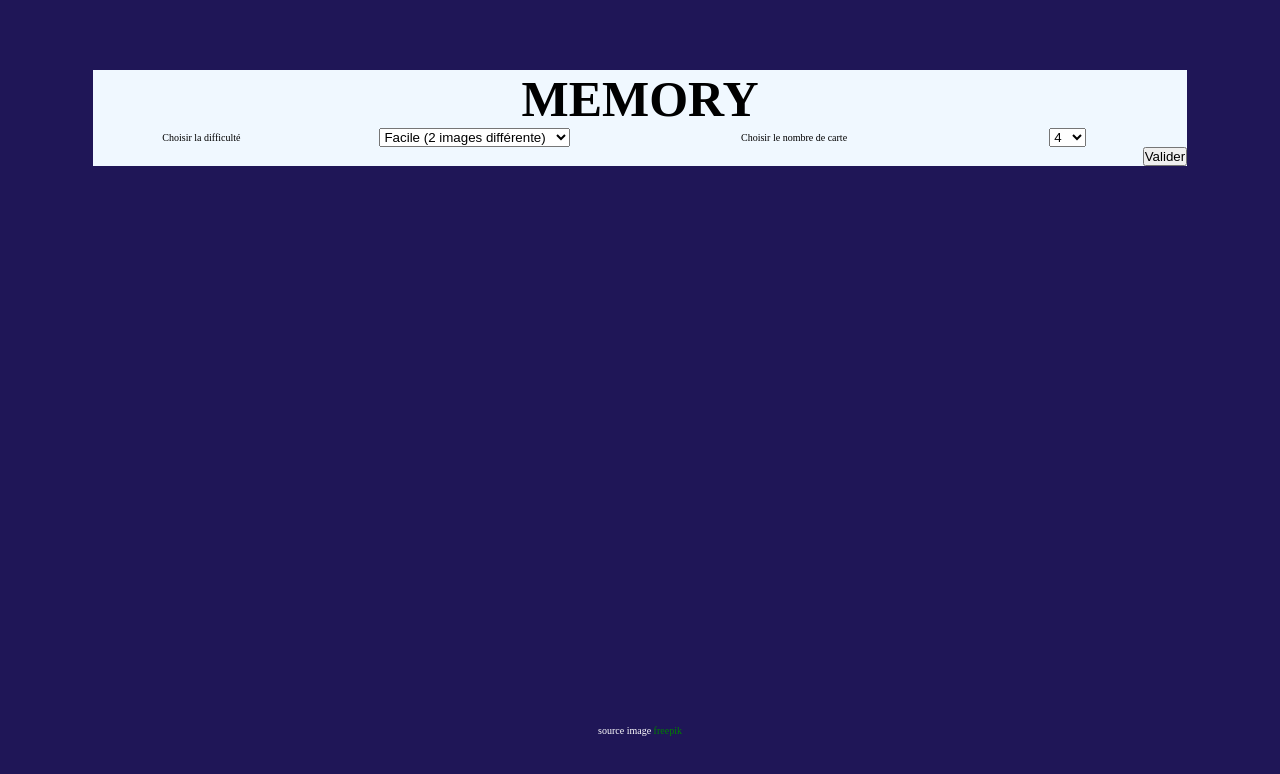
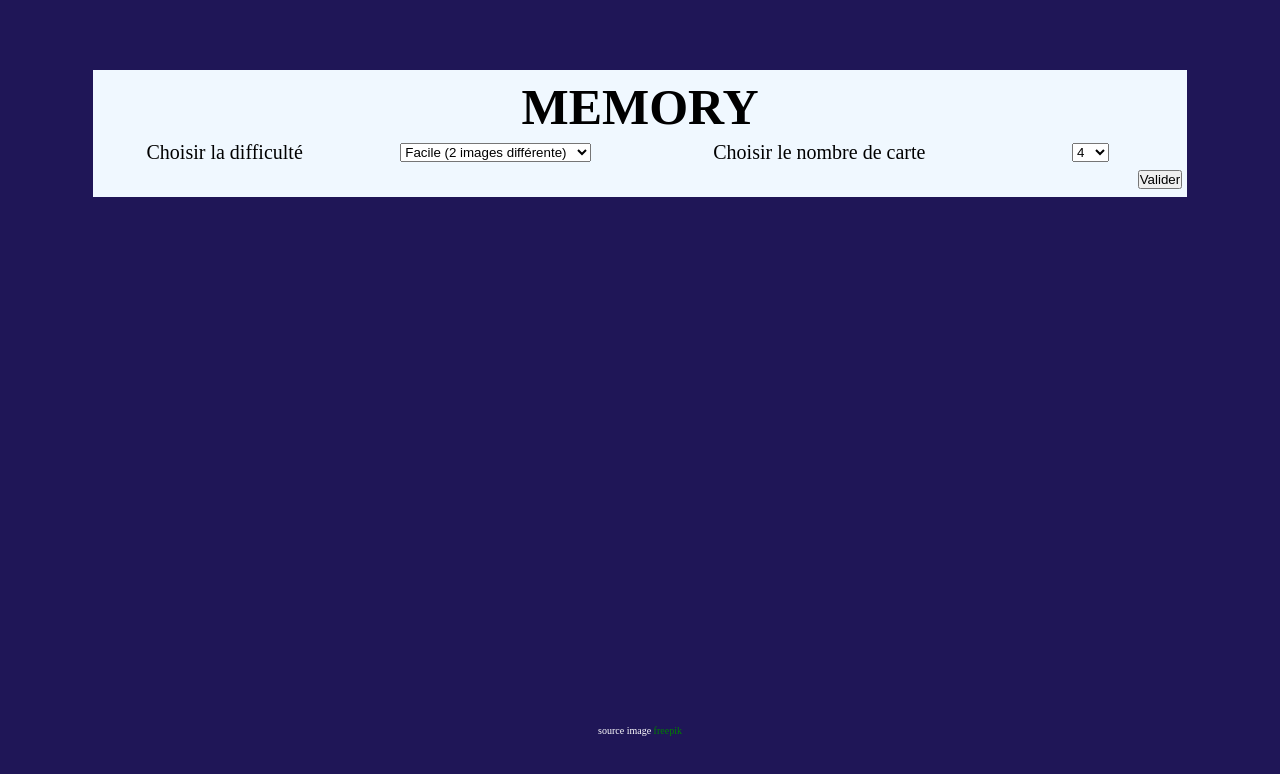
Before and after one commit to dodkirua/evalMemory, a plain HTML site: page index.html in a window 1280 px wide. Drawn offline with nearby package versions, Linux system fonts and the light colour scheme.

Commit message:
modif css

```diff
--- a/css/style.css
+++ b/css/style.css
@@ -56,12 +56,14 @@ footer a{
 }
 
 #start, #end {
-    height: 15%;
+    height: 20%;
+    padding: 0.5rem;
 }
 
 #divSize,#divDifficulty {
     width: 50%;
     justify-content: space-around;
+
 }
 
 #valid {
@@ -86,10 +88,9 @@ footer a{
 
 #end {
     justify-content: space-between;
-    padding: 0.5rem;
 }
 
-#endText{
+#endText, #start{
     font-size: 2rem;
 }
 
```
